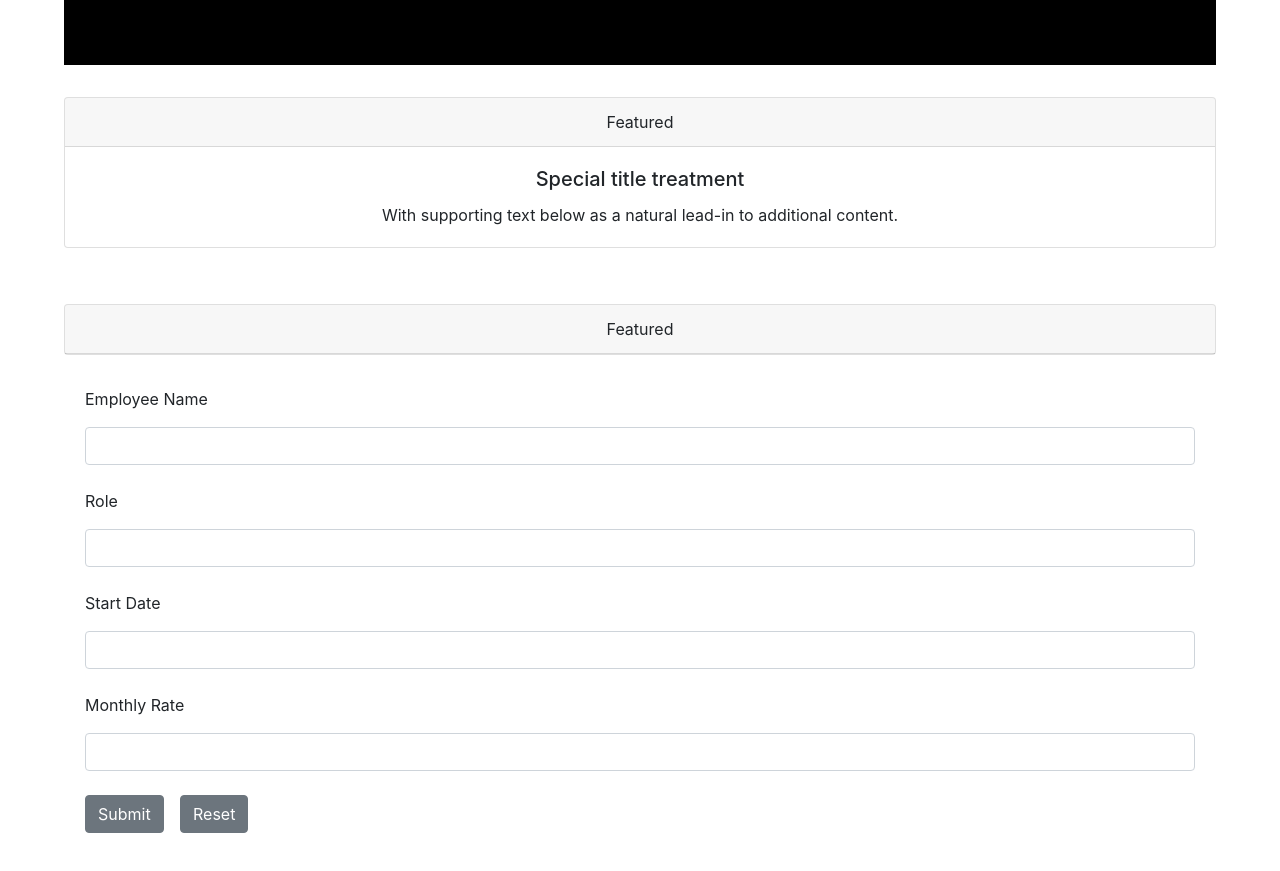
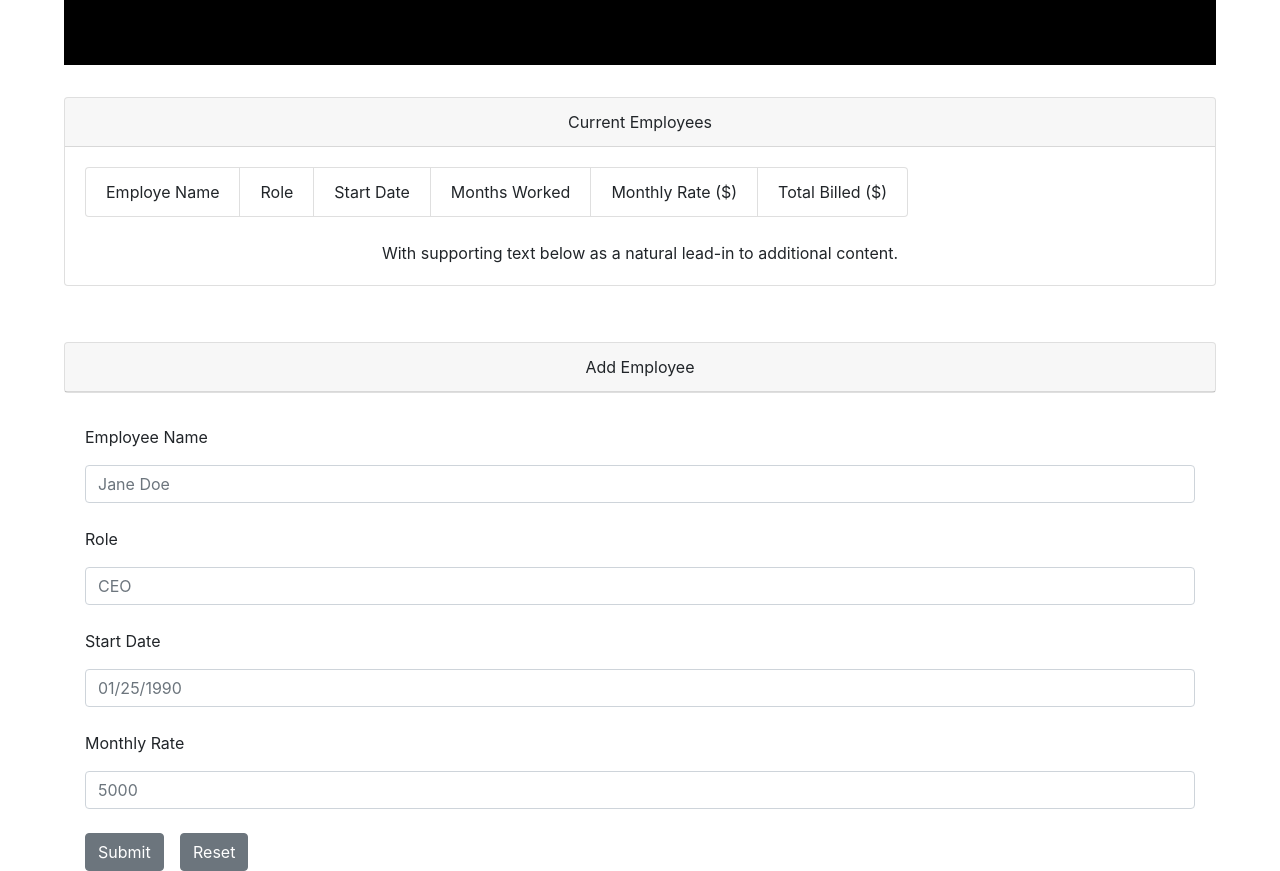
Before and after one commit to Gab-chan/TimeSheet, a plain HTML site: page index.html in a window 1280 px wide. Shown: the part 135-1006 px from the top of the page. Before the commit the page ends 968 px from the top, so only its background shows below. Drawn offline with nearby package versions, Linux system fonts and the light colour scheme.

Commit message:
Updating files

```diff
--- a/index.html
+++ b/index.html
@@ -1,16 +1,25 @@
 <!DOCTYPE html>
 <html lang="en">
+
 <head>
   <meta charset="UTF-8">
   <meta name="viewport" content="width=device-width, initial-scale=1.0">
   <meta http-equiv="X-UA-Compatible" content="ie=edge">
-    <script src="https://code.jquery.com/jquery-3.3.1.slim.min.js" integrity="sha384-q8i/X+965DzO0rT7abK41JStQIAqVgRVzpbzo5smXKp4YfRvH+8abtTE1Pi6jizo" crossorigin="anonymous"></script>
-<script src="https://cdnjs.cloudflare.com/ajax/libs/popper.js/1.14.7/umd/popper.min.js" integrity="sha384-UO2eT0CpHqdSJQ6hJty5KVphtPhzWj9WO1clHTMGa3JDZwrnQq4sF86dIHNDz0W1" crossorigin="anonymous"></script>
-<script src="https://stackpath.bootstrapcdn.com/bootstrap/4.3.1/js/bootstrap.min.js" integrity="sha384-JjSmVgyd0p3pXB1rRibZUAYoIIy6OrQ6VrjIEaFf/nJGzIxFDsf4x0xIM+B07jRM" crossorigin="anonymous"></script>
-    <link rel="stylesheet" href="https://stackpath.bootstrapcdn.com/bootstrap/4.3.1/css/bootstrap.min.css" integrity="sha384-ggOyR0iXCbMQv3Xipma34MD+dH/1fQ784/j6cY/iJTQUOhcWr7x9JvoRxT2MZw1T" crossorigin="anonymous">
+  <script src="https://code.jquery.com/jquery-3.3.1.slim.min.js"
+    integrity="sha384-q8i/X+965DzO0rT7abK41JStQIAqVgRVzpbzo5smXKp4YfRvH+8abtTE1Pi6jizo"
+    crossorigin="anonymous"></script>
+  <script src="https://cdnjs.cloudflare.com/ajax/libs/popper.js/1.14.7/umd/popper.min.js"
+    integrity="sha384-UO2eT0CpHqdSJQ6hJty5KVphtPhzWj9WO1clHTMGa3JDZwrnQq4sF86dIHNDz0W1"
+    crossorigin="anonymous"></script>
+  <script src="https://stackpath.bootstrapcdn.com/bootstrap/4.3.1/js/bootstrap.min.js"
+    integrity="sha384-JjSmVgyd0p3pXB1rRibZUAYoIIy6OrQ6VrjIEaFf/nJGzIxFDsf4x0xIM+B07jRM"
+    crossorigin="anonymous"></script>
+  <link rel="stylesheet" href="https://stackpath.bootstrapcdn.com/bootstrap/4.3.1/css/bootstrap.min.css"
+    integrity="sha384-ggOyR0iXCbMQv3Xipma34MD+dH/1fQ784/j6cY/iJTQUOhcWr7x9JvoRxT2MZw1T" crossorigin="anonymous">
   <link rel="stylesheet" href="style.css">
   <title>TimeSheet</title>
 </head>
+
 <body>
   <div class="jumbotron jumbotron-fluid topbox">
     <div class="container">
@@ -21,10 +30,18 @@
 
   <div class="card text-center listbox">
     <div class="card-header">
-      Featured
+      Current Employees
     </div>
     <div class="card-body">
-      <h5 class="card-title">Special title treatment</h5>
+        <ul class="list-group list-group-horizontal">
+            <li class="list-group-item">Employe Name</li>
+            <li class="list-group-item">Role</li>
+            <li class="list-group-item">Start Date</li>
+            <li class="list-group-item">Months Worked</li>
+            <li class="list-group-item">Monthly Rate ($)</li>
+            <li class="list-group-item">Total Billed ($)</li>
+          </ul>
+          <br>
       <p class="card-text">With supporting text below as a natural lead-in to additional content.</p>
     </div>
   </div>
@@ -33,14 +50,7 @@
 
   <div class="card text-center listbox">
     <div class="card-header">
-            Featured
-          </div>
-      </div>
-      <div class="row" id="mid8">
-          <div class="col" id="small9">
-
-          </div>
-      </div>
+      Add Employee </div>
   </div>
 
   <div class="container inputbox" id="big1">
@@ -51,28 +61,29 @@
     <div class="row" id="mid2">
       <div class="col" id="small2">
         <p id="p1">Employee Name</p>
-              <input id="text1" type="text" class="form-control" aria-label="Text input with checkbox">
+        <input id="text1" type="text" class="form-control" placeholder="Jane Doe" aria-label="Text input with checkbox">
       </div>
     </div>
     <br>
     <div class="row" id="mid4">
       <div class="col" id="small4">
         <p id="p3">Role</p>
-              <input id="text2" type="text" class="form-control" aria-label="Text input with checkbox">
+        <input id="text2" type="text" class="form-control" placeholder="CEO" aria-label="Text input with checkbox">
       </div>
     </div>
     <br>
     <div class="row" id="mid5">
       <div class="col" id="small5">
         <p id="p4">Start Date</p>
-              <input id="text3" type="text" class="form-control" aria-label="Text input with checkbox">
+        <input id="text3" type="text" class="form-control" placeholder="01/25/1990"
+          aria-label="Text input with checkbox">
       </div>
     </div>
     <br>
     <div class="row" id="mid5">
       <div class="col" id="small5">
         <p id="p4">Monthly Rate</p>
-            <input id="text3" type="text" class="form-control" aria-label="Text input with checkbox">
+        <input id="text3" type="text" class="form-control" placeholder="5000" aria-label="Text input with checkbox">
       </div>
     </div>
     <br>
@@ -94,4 +105,5 @@
 
 </body>
 <script type="text/javascript" src="app.js"></script>
+
 </html>
--- a/style.css
+++ b/style.css
@@ -19,5 +19,4 @@
 
 .inputbox {
     margin-top: 2.5%;
-
 }
```
Lines whose indentation alone changed are shown as unchanged.
